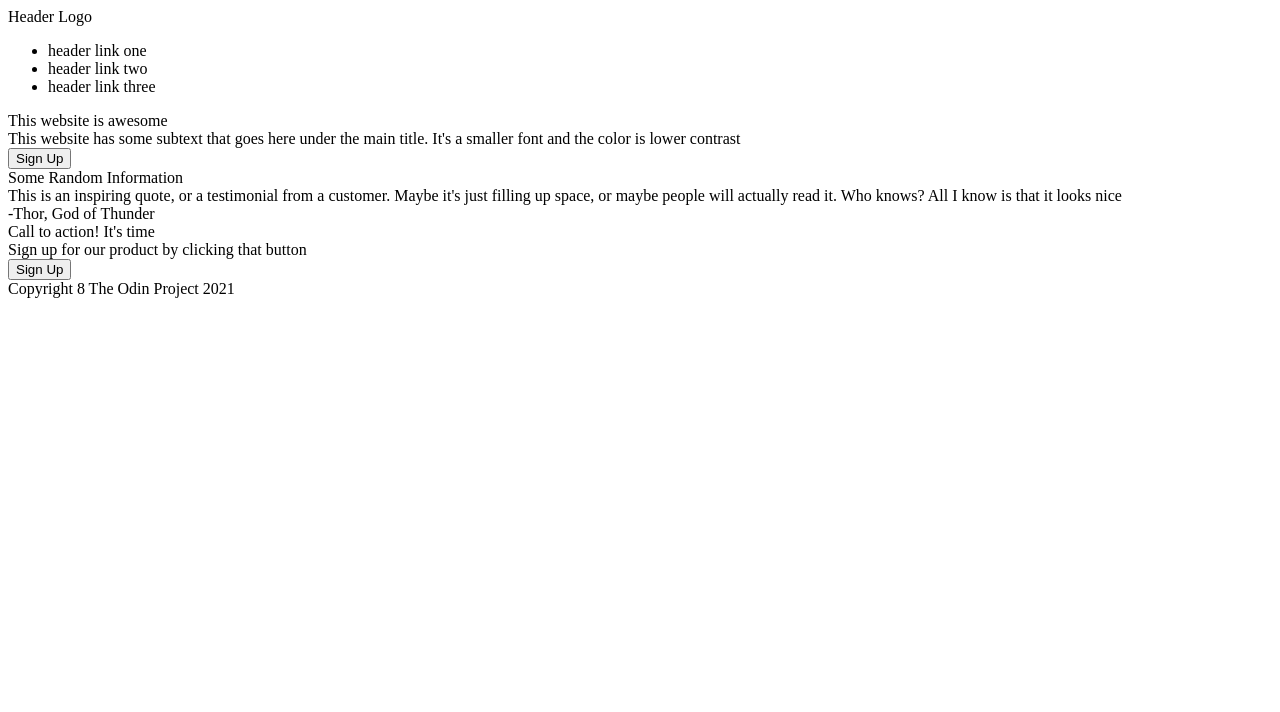
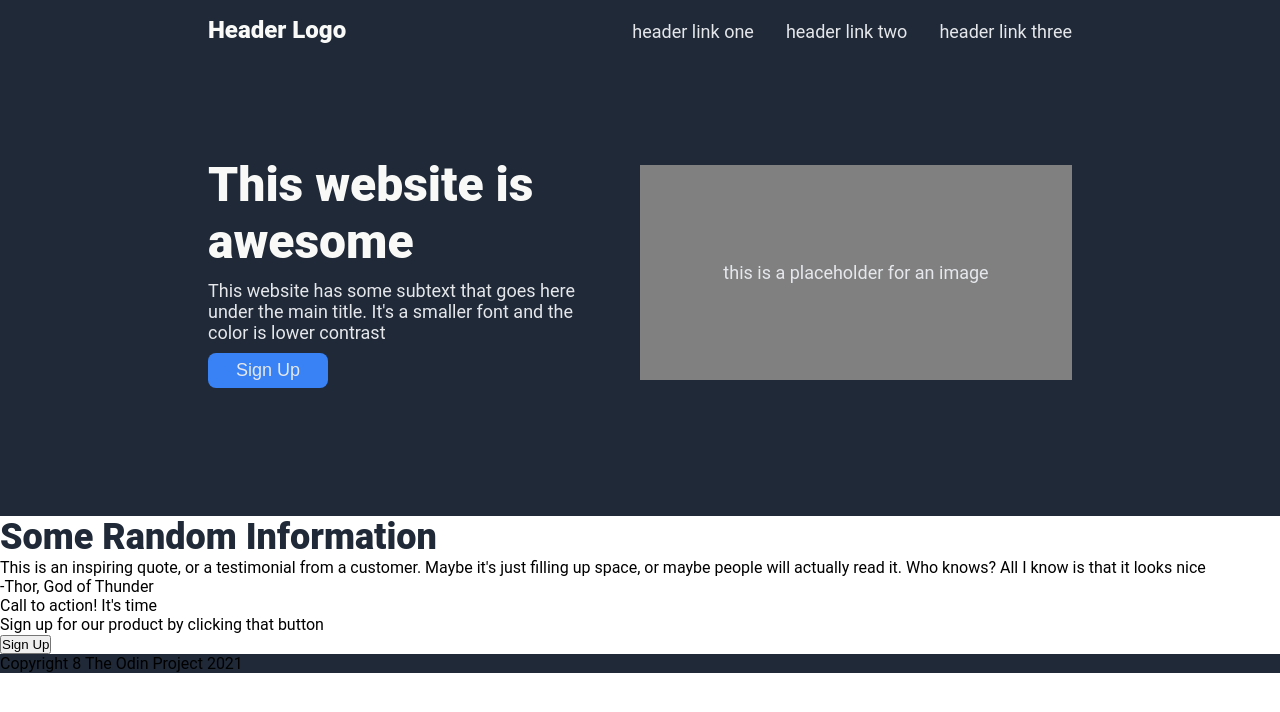
Before and after one commit to TronaruDavid/odin-landing-page, a plain HTML site: page index.html in a window 1280 px wide. Drawn offline with Linux system fonts and the light colour scheme.

Commit message:
Finished the first section including the header and the first part
Was very painful and hard please send help

```diff
--- a/index.html
+++ b/index.html
@@ -7,34 +7,43 @@
     <link rel="stylesheet" href="style.css">
 </head>
 <body>
+    <div class="section1">
         <div class="header">
-        <div>Header Logo</div>
+            <div class="header-logo">Header Logo</div>
             <ul class="right-links">
                 <li>header link one</li>
                 <li>header link two</li>
                 <li>header link three</li>
             </ul>
         </div>
-    <div class="topsec">
-        <div>
-            <div class="title">This website is awesome</div>
-            <div class="title_subtext">This website has some subtext that goes here under the main title. It's a smaller font and the color is lower contrast</div>
-            <button>Sign Up</button>
+        <div class="hero">
+            <div class="hero-left">
+                <h1 class="title">This website is awesome</h1>
+                <p class="title-subtext">This website has some subtext that goes here under the main title. It's a smaller font and the color is lower contrast</p>
+                <button class="title-button">Sign Up</button>
             </div>
-        <div class="title_img"></div>
-    </div>
-    <div class="midtop">
-        <div class="subtitle">Some Random Information</div>
-        <div class="container">
-            <!--Images and text-->
+            <div class="hero-right">
+                <div class="image">
+                    <p class="imgtext">this is a placeholder for an image</p>
                 </div>
             </div>
-    <div class="midbot">
+        </div>
+    </div>
+    <div class="section2">
+        <h2 class="subtitle">Some Random Information</h2>
+        <div class="container">
+            <div class="card"></div>
+            <div class="card"></div>
+            <div class="card"></div>
+            <div class="card"></div>
+        </div>
+    </div>
+    <div class="section3">
         <div class="quote">This is an inspiring quote, or a testimonial from a customer. Maybe it's just filling up space, or maybe people will actually read it. Who knows? All I know is that it looks nice</div>
         <div class="Thor">-Thor, God of Thunder</div>
     </div>
-    <div class="botsec">
-        <div class="botcard">
+    <div class="section4">
+        <div class="yes">
             <div>Call to action! It's time
                 <div>Sign up for our product by clicking that button</div>
             </div>
--- a/style.css
+++ b/style.css
@@ -0,0 +1,93 @@
+*{
+    margin: 0;
+    padding: 0;
+}
+body{
+    font-family: 'Roboto', sans-serif;
+}
+
+ul {
+    list-style: none;
+}
+
+.section1, .footer{
+    background-color: #1F2937;
+}
+
+.image, .title-button, .imgtext, .right-links, .title-subtext {
+    font-size: 18px;
+    color: #E5E7EB;
+    text-decoration: none;
+}
+
+.section1 {
+    padding: 1em 13em;
+}
+
+.header {
+    display: flex;
+    justify-content: space-between;
+    align-items: baseline;
+}
+
+.right-links {
+    display: flex;
+    gap: 32px;
+}
+
+.header-logo {
+    font-size: 24px;
+    color: #F9FAF8;
+    font-weight: 900;
+}
+
+.hero {
+    padding: 7em 0;
+    display: flex;
+    justify-content: center;
+    align-items: center;
+    gap: 2em;
+}
+
+.title {
+    font-size: 48px;
+    font-weight: 900;
+    color: #F9FAF8;
+}
+
+.hero-left {
+    display: flex;
+    flex-direction: column;
+    gap: 10px;
+}
+
+.hero-right {
+    width: 50%;
+    flex-shrink: 0;
+}
+
+.image {
+    display: flex;
+    background-color: gray;
+    justify-content: center;
+    align-items: center;
+    height: 215px;
+}
+
+.title-button {
+    border: none;
+    padding: 7px 1em;
+    width: 120px;
+    background-color: #3882F6;
+    border-radius: 8px;
+}
+
+.section2 {
+    display: flex;
+}
+
+.subtitle {
+    font-size: 36px;
+    font-weight: 900;
+    color: #1F2937;
+}
```
Lines whose indentation alone changed are shown as unchanged.
